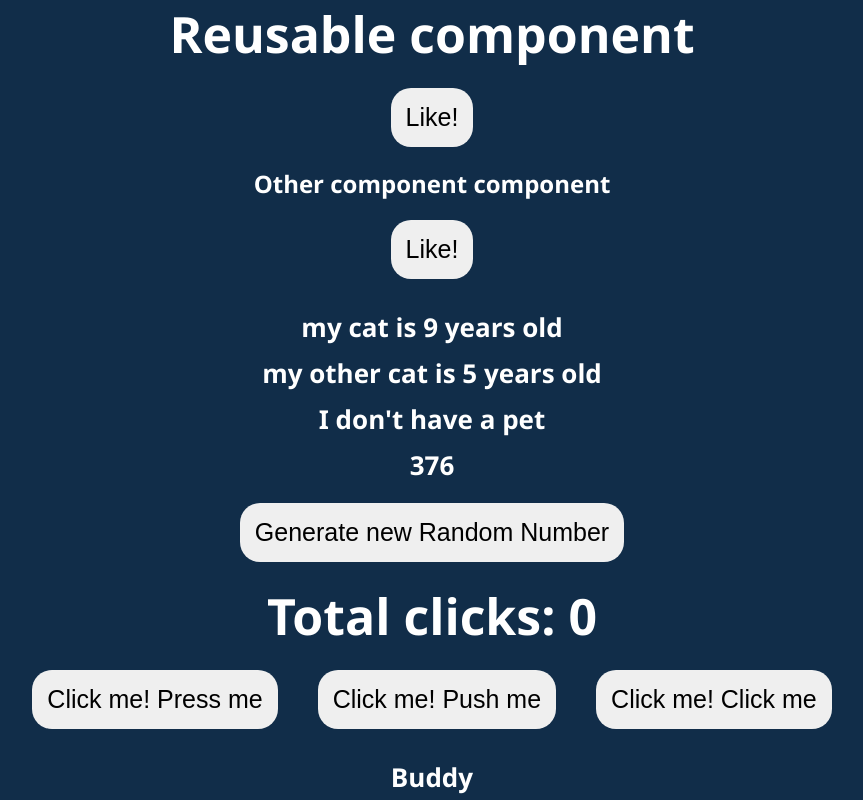
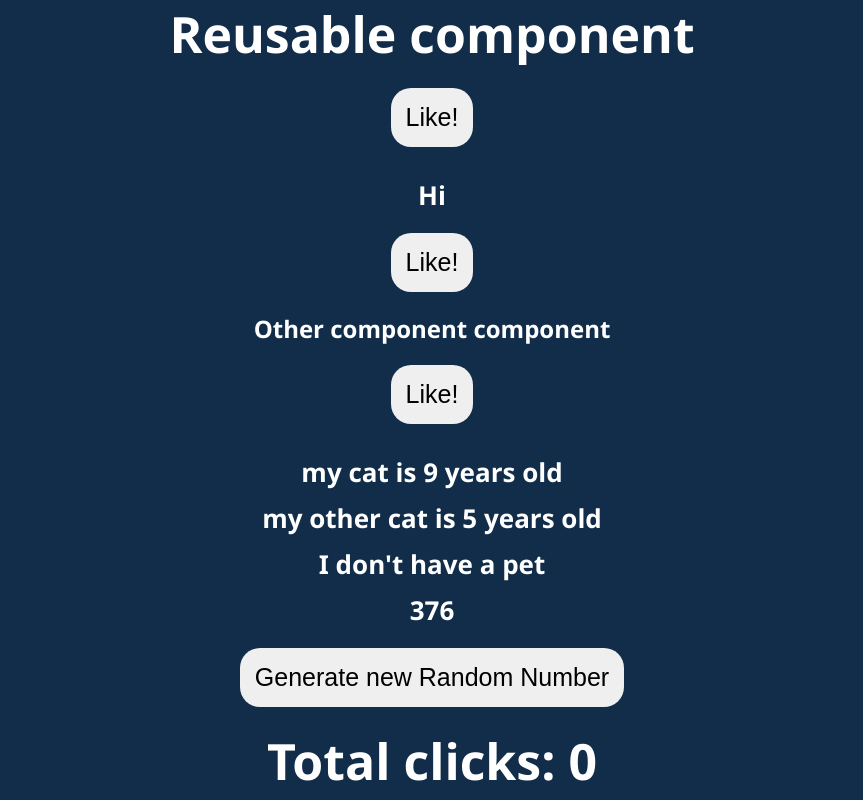
Before and after one commit to Svork7/react18-reusable-components, a React (Create React App) app: page / in a window 1280 px wide. Shown: the top 800 px of the page, without its empty margins (208-1071 px from the left). Built offline with nearby package versions, Linux system fonts and the light colour scheme; the HTML template or start-up script is replaced by a standard one.

Commit message:
reusable ver 5

```diff
--- a/src/App.js
+++ b/src/App.js
@@ -9,6 +9,7 @@ import Button from './components/Button'
 import Person from './components/Person'
 import persons from './data/persons'
 import Reset from './components/Reset'
+import Card from './components/Card'
 
 const btnNames = ['Press me', 'Push me', 'Click me']
 
@@ -27,6 +28,7 @@ function App() {
   return (
     <div className="App">
       <MyComponent />
+      <Card />
       <OtherComponent />
       <PetInfo animal="cat" age={9} hasPet />
       <PetInfo animal="other cat" age="5" hasPet={true} />
--- /dev/null
+++ b/src/components/Card.js
@@ -0,0 +1,13 @@
+//сейчас не нужно импортировать реакт если переменные реакт не  используются явно
+//import React from 'react'
+
+const Card = () => {
+  return (
+    <>
+      <h3>Hi</h3>
+      <button>Like!</button>
+    </>
+  )
+}
+
+export default Card
```
